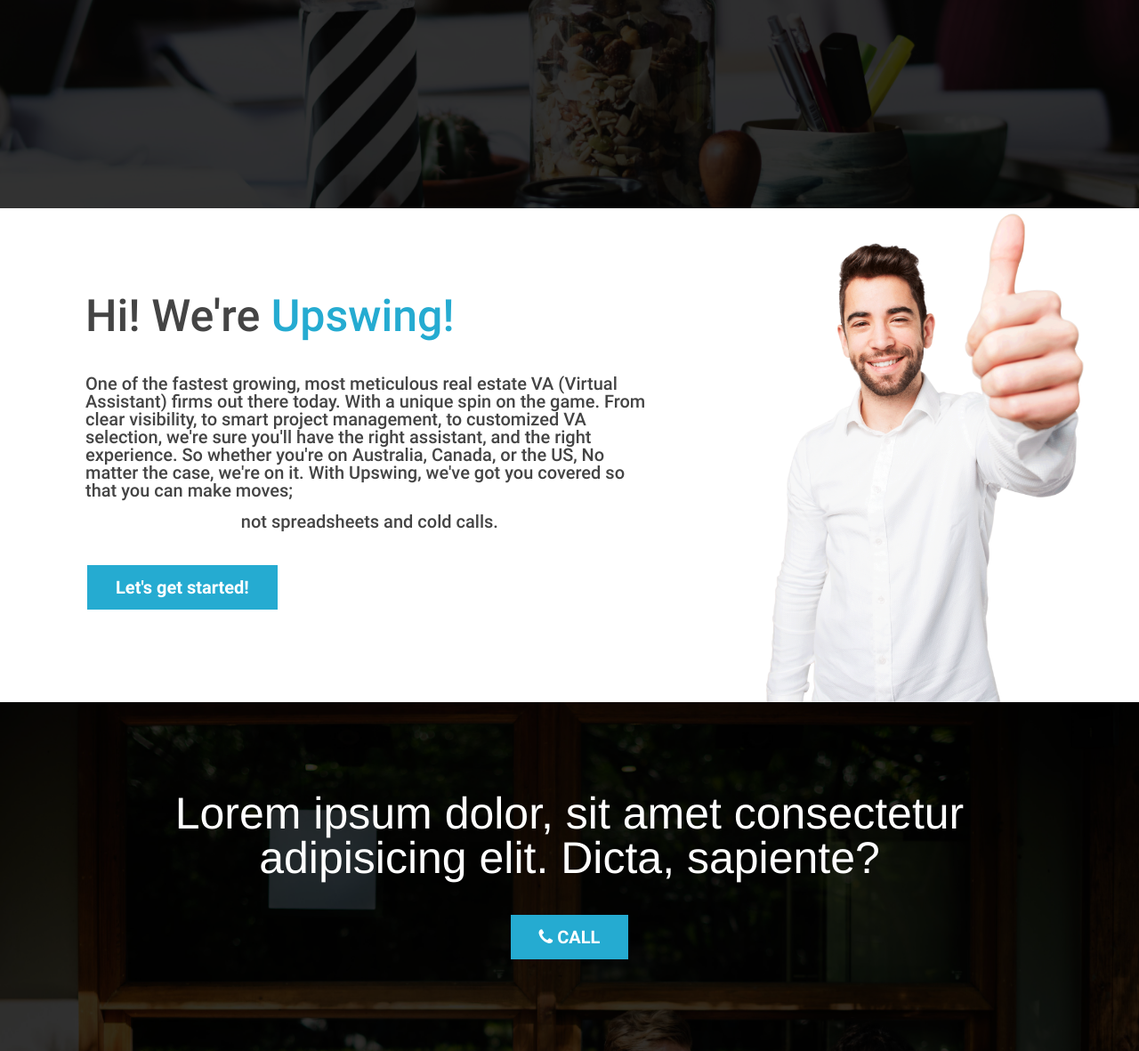
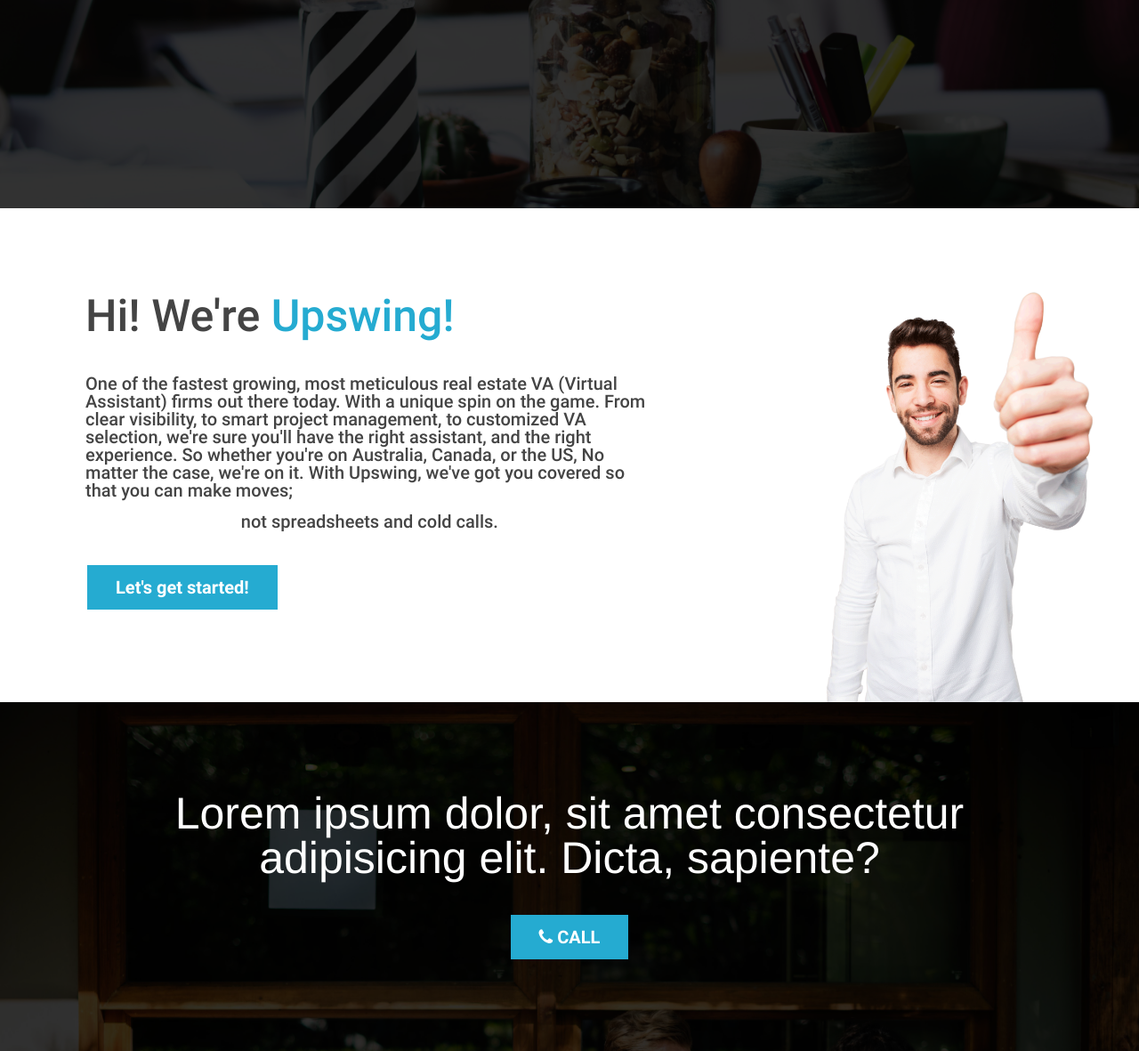
Before and after one commit to johntest99/upswing, a PHP site: page /home.html in a window 1280 px wide. Shown: the part 566-1747 px from the top of the page at 89% size. Run offline with PHP 8.4, Linux system fonts and the light colour scheme.

Commit message:
fix mascot-image

```diff
--- a/assets/css/home.css
+++ b/assets/css/home.css
@@ -80,7 +80,7 @@
     position: absolute;
     right: -100px;
     bottom: 0;
-    width: 53%;
+    width: 45%;
 }
 
 /* cta-one */
```
